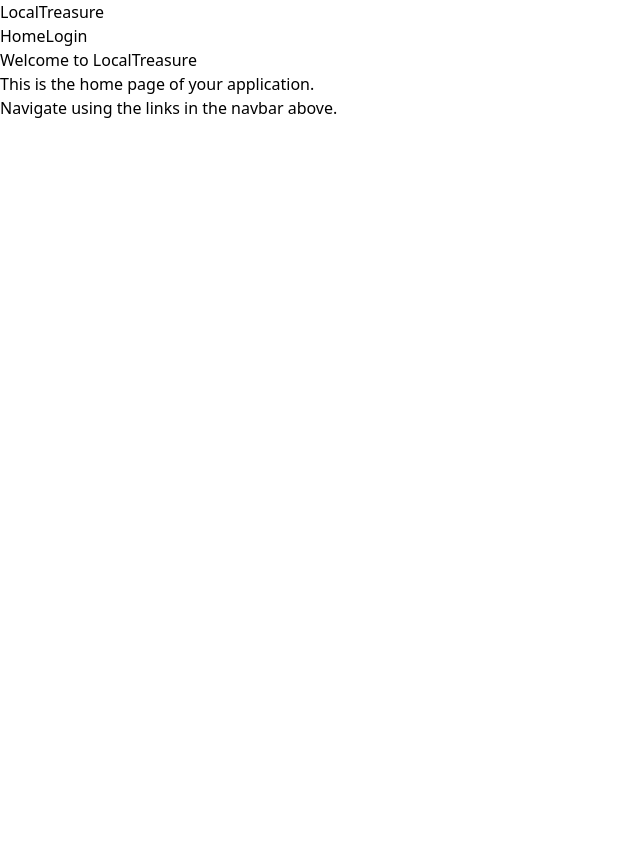
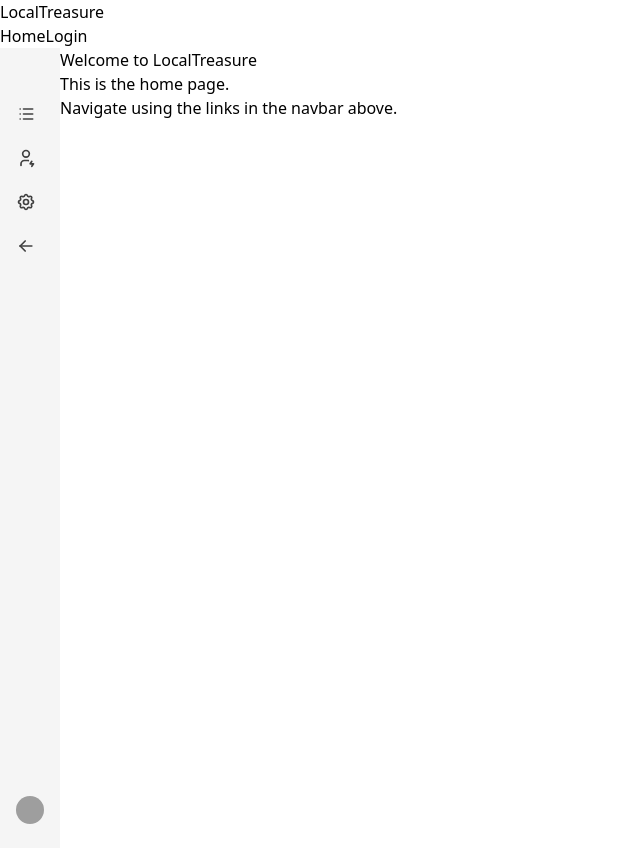
Before and after one commit to sosehov/localtreasure, a React (Vite) app in the folder frontend/: page / in a window 1280 px wide. Shown: the whole page, without its empty margins (0-640 px from the left). Before the commit the page ends 800 px from the top, so only its background shows below. Built offline with nearby package versions, Linux system fonts and the light colour scheme; grey boxes are pictures that could not be loaded.

Commit message:
Uncomments sidebar component in MainLayout.jsx and updates text in home route index.jsx file

```diff
--- a/frontend/src/MainLayout.jsx
+++ b/frontend/src/MainLayout.jsx
@@ -1,5 +1,5 @@
 import { ReactNode } from 'react'
-//import SidebarComponent from '@/components/Sidebar';
+import SidebarComponent from '@/components/Sidebar';
 import React from 'react';
 import { Link } from 'react-router-dom';
 import { useAuth } from './contexts/AuthContext.jsx';
@@ -36,7 +36,7 @@ import { useAuth } from './contexts/AuthContext.jsx';
       </nav>
 
       <div className='flex flex-row'>
-        {/* <SidebarComponent/> */}
+        <SidebarComponent/>
         <main className="main-content">
           {children}
         </main>
--- a/frontend/src/routes/home/index.jsx
+++ b/frontend/src/routes/home/index.jsx
@@ -4,7 +4,7 @@ const HomeRoute = () => {
   return (
     <div className="home-page">
       <h1>Welcome to LocalTreasure</h1>
-      <p>This is the home page of your application.</p>
+      <p>This is the home page.</p>
       <p>Navigate using the links in the navbar above.</p>
     </div>
   );
```
